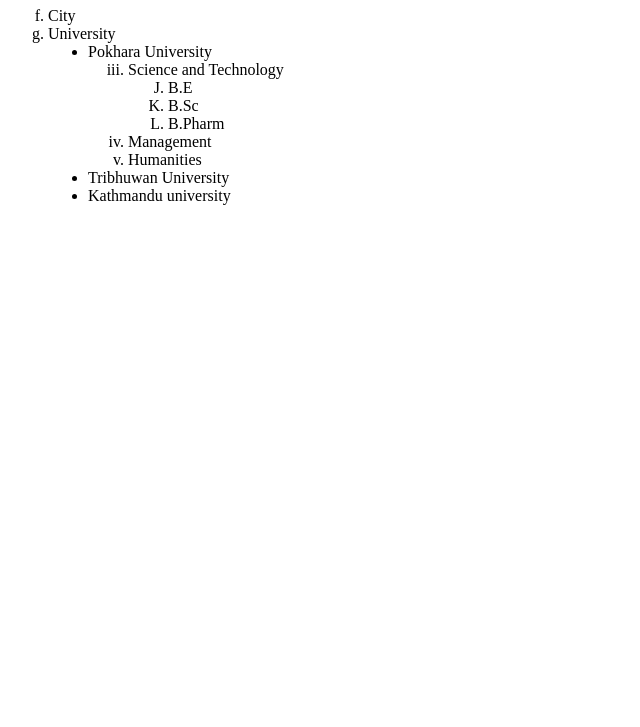
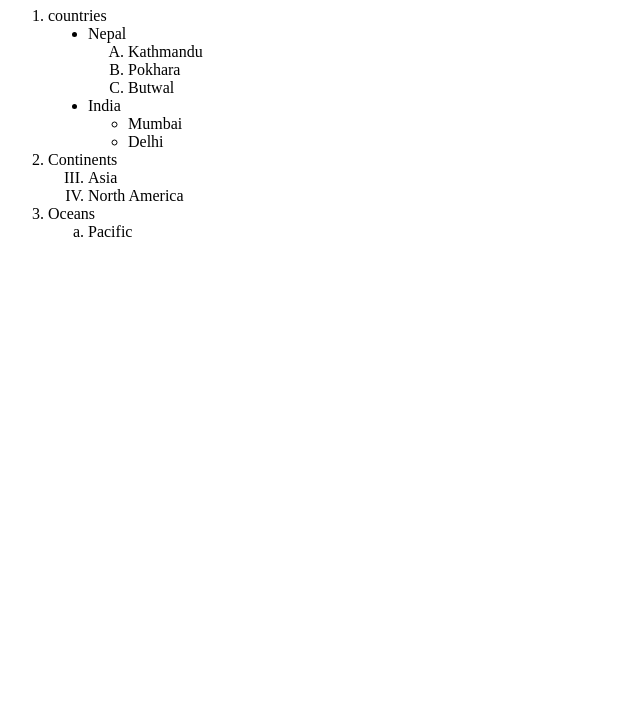
Before and after one commit to iamisha/T_cTasks, a plain HTML site: page 24Feb2022/nestedlist.html in a window 1280 px wide. Shown: the part 73-800 px from the top of the page, without its empty margins (0-640 px from the left). Drawn offline with Linux system fonts and the light colour scheme.

Commit message:
list added

```diff
--- a/24Feb2022/nestedlist.html
+++ b/24Feb2022/nestedlist.html
@@ -1,4 +1,4 @@
-<!DOCTYPE html>
+<!--<!DOCTYPE html>
 <html>
 
 <head>
@@ -28,5 +28,46 @@
         </ul>
     </ol>
 </body>
+</html>-->
+<!DOCTYPE html>
+<html>
+
+<head>
+    <title>NEstedlist</title>
+</head>
+
+<body>
+    <h1>list</h1>
+    <ol type="1">
+        <li>countries
+            <ul type="disc">
+                <li>Nepal
+                    <ol type="A">
+                        <li>Kathmandu</li>
+                        <li>Pokhara</li>
+                        <li>Butwal</li>
+                    </ol>
+                </li>
+                <li>India
+                    <ul type="circle">
+                        <li>Mumbai</li>
+                        <li>Delhi</li>
+                    </ul>
+                </li>
+            </ul>
+        </li>
+        <li>Continents
+            <ol type="I" start="3">
+                <li>Asia</li>
+                <li>North America</li>
+            </ol>
+        </li>
+        <li> Oceans
+            <ol type="a">
+                <li>Pacific</li>
+            </ol>
+        </li>
+    </ol>
+</body>
 
 </html>
```
